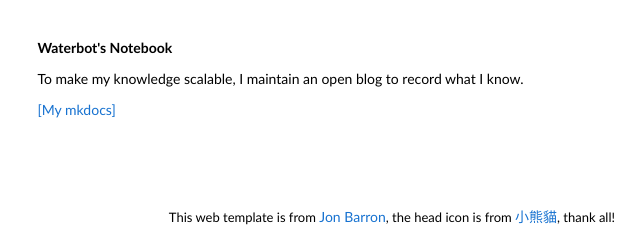
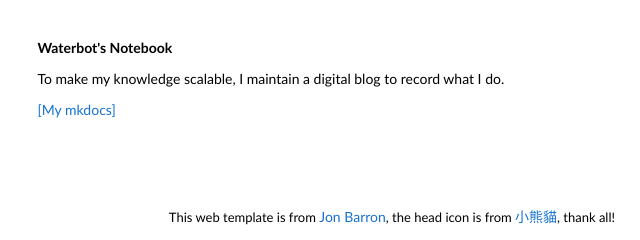
Before and after one commit to Cybercal/Cybercal.github.io, a plain HTML site: page index.html in a window 1280 px wide. Shown: the part 1818-2058 px from the top of the page, 425-1065 px from the left. Drawn offline with Linux system fonts and the light colour scheme.

Commit message:
Update index.html

```diff
--- a/index.html
+++ b/index.html
@@ -299,7 +299,7 @@
                   <!-- <span class="papertitle">To be continue ...</span> -->
                   <span class="papertitle">Waterbot's Notebook</span>
                   <p>
-                    To make my knowledge scalable, I maintain an open blog to record what I know.
+                    To make my knowledge scalable, I maintain a digital blog to record what I do.
                   </p>
                   <a href="https://cybercal.github.io/notebook/">[My mkdocs]</a>
                 </td>
```
